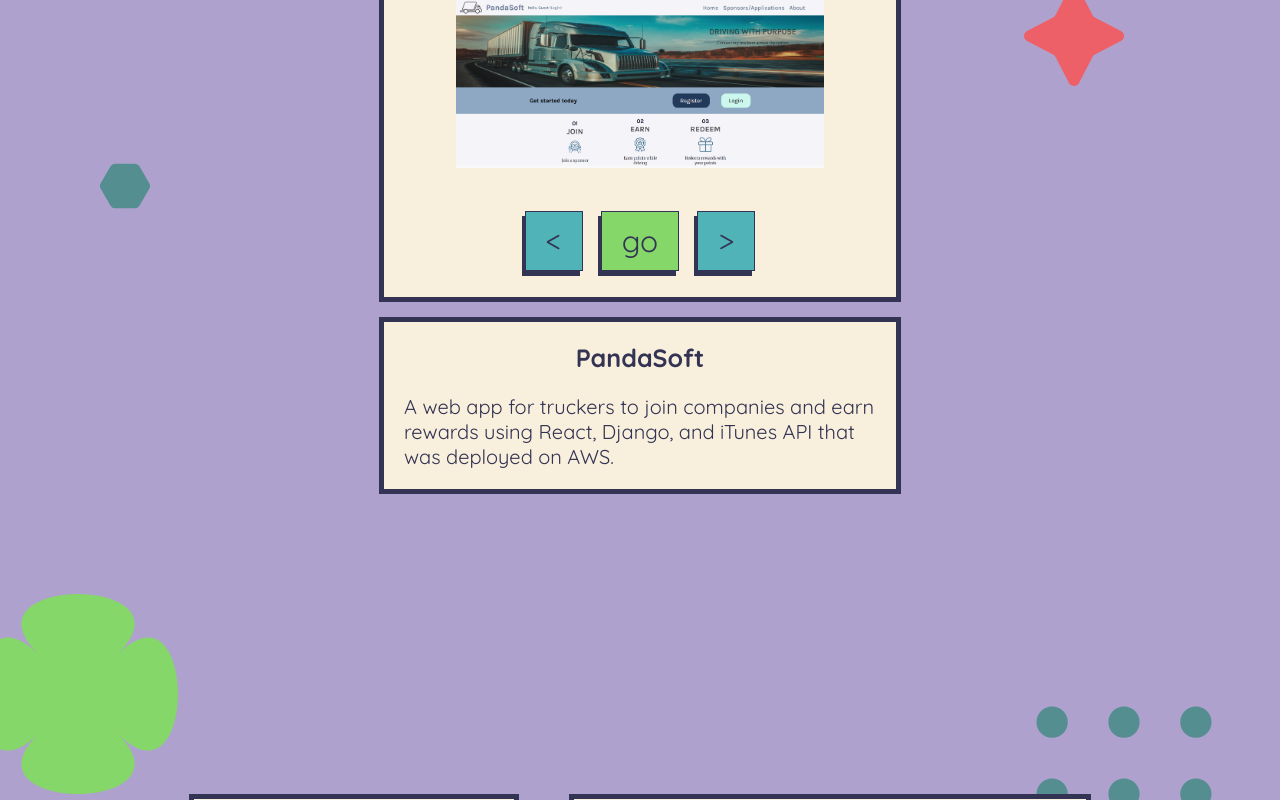
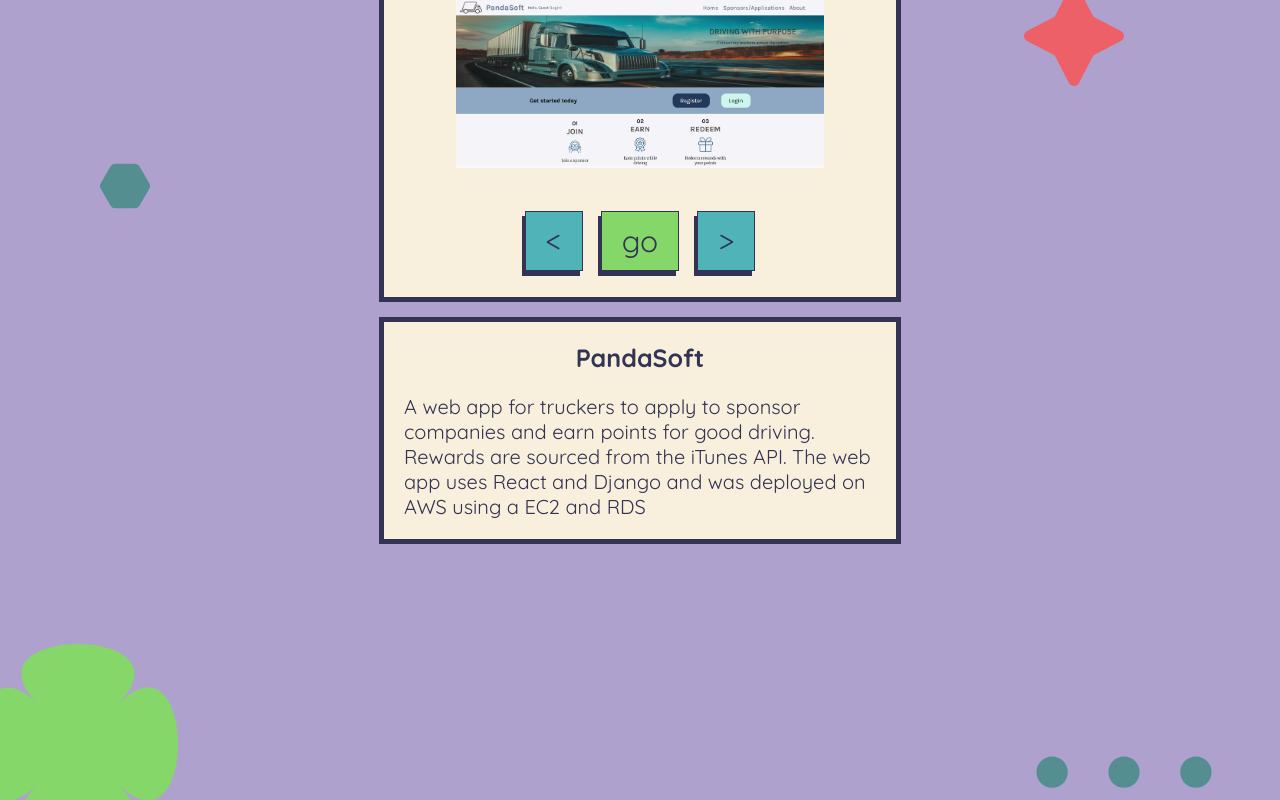
Before and after one commit to aileen-shi/react-portfolio, a React (Create React App) app: page / in a window 1280 px wide. Shown: the part 2442-3242 px from the top of the page. Built offline with nearby package versions, Linux system fonts and the light colour scheme.

Commit message:
Added another project
Added pokemon card collector project

```diff
--- a/src/components/Projects/index.js
+++ b/src/components/Projects/index.js
@@ -2,6 +2,7 @@
 import { useState } from "react";
 import pandasoft from '../../assets/images/pandasoft.png';
 import palette from '../../assets/images/color-palette.png';
+import pokeball from '../../assets/images/pokeball.png';
 import { ReactComponent as VariedDots } from '../../assets/icons/varied-dots.svg';
 import { ReactComponent as Sparkle } from '../../assets/icons/sparkle.svg';
 import { ReactComponent as Shape } from '../../assets/icons/shape.svg';
@@ -13,8 +14,15 @@
             name: "PandaSoft",
             image: pandasoft,
             alt: "PandaSoft landing page",
-            description: "A web app for truckers to join companies and earn rewards using React, Django, and iTunes API that was deployed on AWS.",
+            description: "A web app for truckers to apply to sponsor companies and earn points for good driving. Rewards are sourced from the iTunes API. The web app uses React and Django and was deployed on AWS using a EC2 and RDS",
             link: "https://github.com/aileen-shi/PandaSoft"
+        },
+        {
+            name: "Pokemon Card Collector",
+            image: pokeball,
+            alt: "Pokeball",
+            description: "A web app that allows users to search for and save different Pokemon cards using the Pokemon TCG API to their account. The web app uses vanilla HTML/CSS and PHP",
+            link: "https://github.com/aileen-shi/3750-class-docs/tree/main/project2"
         },
         {
             name: "Color Palette Generator",
--- a/src/components/Projects/index.scss
+++ b/src/components/Projects/index.scss
@@ -66,6 +66,8 @@
                 margin: auto;
                 img {
                     width: 100%;
+                    max-height: 30rem;
+                    object-fit: contain;
                 }
             }
 
```
Also changed, not shown: src/assets/images/pokeball.png (added).
